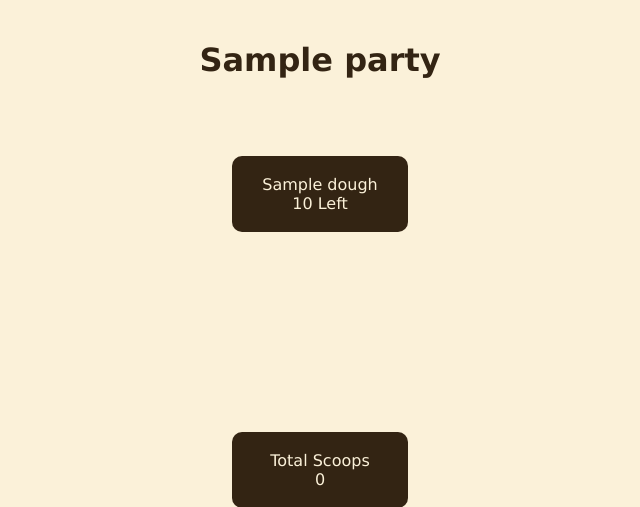
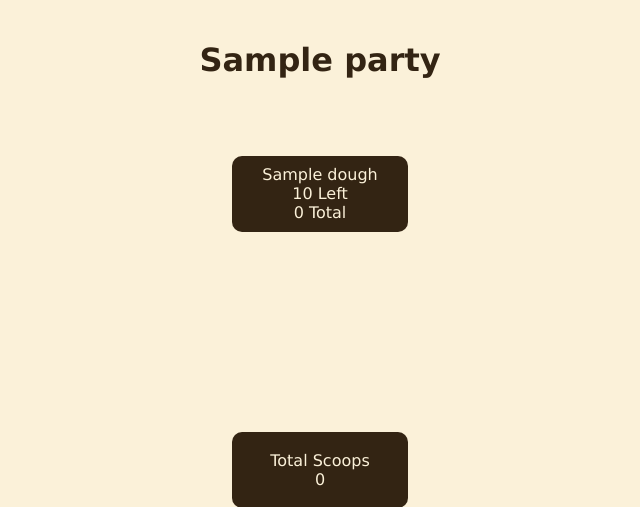
Before and after one commit to TreySchneider95/Dough-Tracker, a Flask app: template templates/party.html in a window 1280 px wide. Shown: the top 507 px of the page, without its empty margins (320-960 px from the left). Run offline with Flask 3, Linux system fonts and the light colour scheme; the template is opened without the code that fills it: most values are stand-ins (such as "Sample title", 1, 10 or a date in 2020).

Commit message:
added total per dough

```diff
--- a/templates/party.html
+++ b/templates/party.html
@@ -14,7 +14,8 @@
         {% for dough in party.doughs %}
                 <div id="add-new" class="home-button">
                     {{ dough.name }}
-                    <p style="padding: 0; margin: 0;"><span class="dough-qty">{{ dough.quantity }}</span> Left</p>
+                    <p style="padding: 0; margin: 0;"><span id="qty" class="dough-qty">{{ dough.quantity }}</span> Left</p>
+                    <p style="padding: 0; margin: 0;"><span id="total" class="total-dough-qty">0</span> Total</p>
                 </div>
         {% endfor %}
     </div>
@@ -38,11 +39,14 @@
     let total = Number($('.total-dough').text())
     $('.home-button').click(function () {
         console.log(total)
-        let left = Number($(this).find('p span').text())
+        let left = Number($(this).find('p #qty').text())
+        let totalDough = Number($(this).find('p #total').text())
         left -= 1
         total += 1
+        totalDough += 1
         totalTag.text(total)
-        $(this).find('p span').text(left)
+        $(this).find('p #qty').text(left)
+        $(this).find('p #total').text(totalDough)
     });
 </script>
 </html>
```
